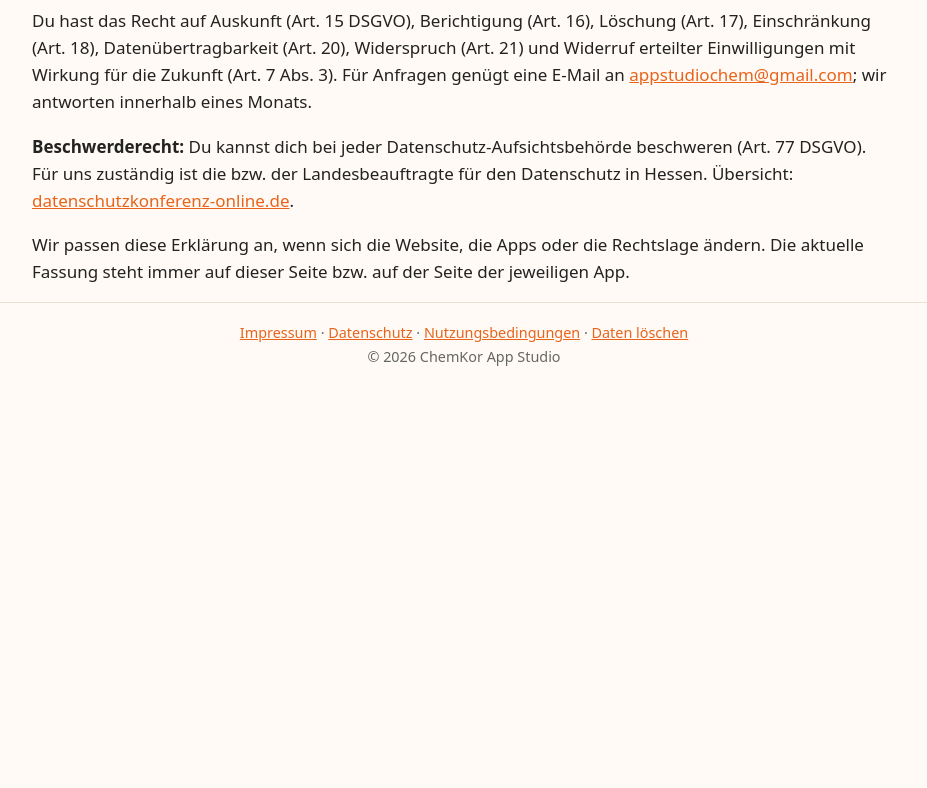
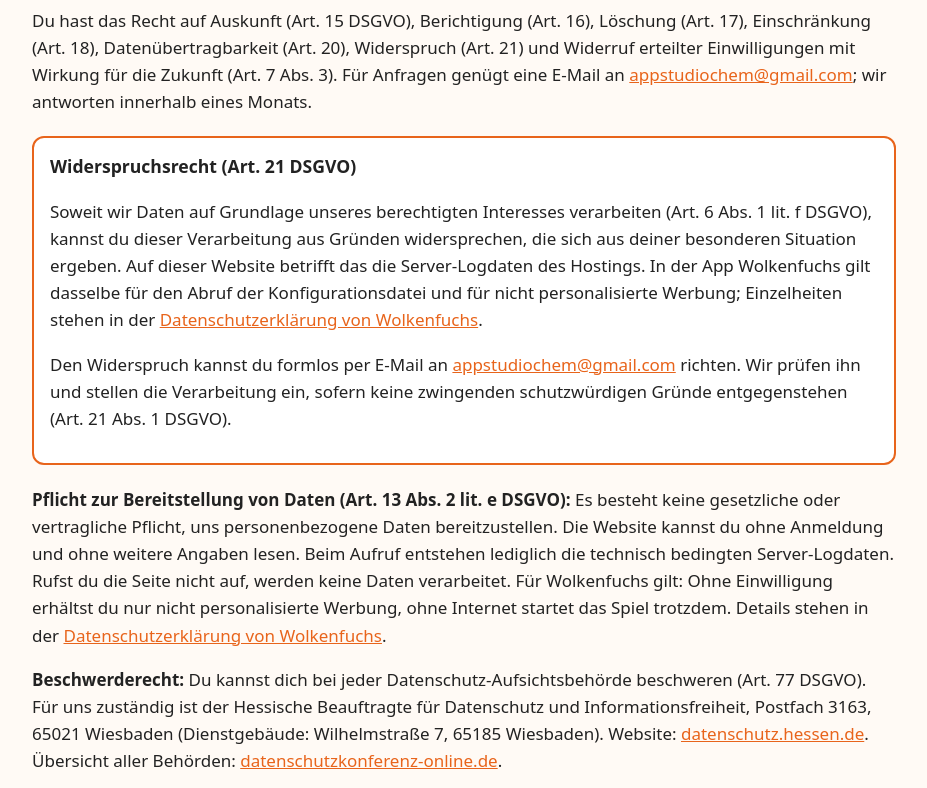
Before and after one commit to appstudiochem/appstudiochem.github.io, a plain HTML site: page datenschutz.html in a window 1280 px wide. Shown: the part 1400-2188 px from the top of the page, without its empty margins (176-1103 px from the left). Before the commit the page ends 1798 px from the top, so only its background shows below. Drawn offline with Linux system fonts and the light colour scheme.

Commit message:
Datenschutz: Aufsichtsbehörde, Widerspruch und Pflichtangabe ergänzt
Die Seiten nennen den Hessischen Beauftragten mit aktueller Anschrift, heben das Widerspruchsrecht nach Art. 21 DSGVO hervor und erklären, dass keine Pflicht zur Datenbereitstellung besteht.

```diff
--- a/datenschutz.html
+++ b/datenschutz.html
@@ -21,7 +21,7 @@
 
 <h1>Datenschutzerklärung</h1>
 <p class="muted">Stand: 19. November 2026. Hier findest du die Hinweise zu dieser Website. Die vollständige Datenschutzerklärung der App Wolkenfuchs steht auf einer eigenen Seite.</p>
-<nav class="toc"><a href="#verantwortlicher">Verantwortlicher</a> · <a href="#website">Website</a> · <a href="#apps">Apps</a> · <a href="#rechte">Deine Rechte</a></nav>
+<nav class="toc"><a href="#verantwortlicher">Verantwortlicher</a> · <a href="#website">Website</a> · <a href="#apps">Apps</a> · <a href="#rechte">Deine Rechte</a> · <a href="#widerspruch">Widerspruch</a></nav>
 
 <h2 id="verantwortlicher">1. Verantwortlicher</h2>
 <p><strong>ChemKor Gesellschaft für Korrosionsschutz, Chemie und Hygiene mbH &amp; Co. KG</strong><br>vertreten durch die persönlich haftende Gesellschafterin ChemKor-Verwaltungs GmbH (Sitz Rosbach v. d. Höhe, Amtsgericht Friedberg, HRB 10903), diese vertreten durch den Geschäftsführer Constantin Pätzold<br>Registergericht: Amtsgericht Offenbach am Main, HRA 43143<br>Seligenstädter Str. 107<br>63073 Offenbach am Main<br>Deutschland</p>
@@ -39,8 +39,13 @@
 
 <h2 id="rechte">4. Deine Rechte</h2>
 <p>Du hast das Recht auf Auskunft (Art. 15 DSGVO), Berichtigung (Art. 16), Löschung (Art. 17), Einschränkung (Art. 18), Datenübertragbarkeit (Art. 20), Widerspruch (Art. 21) und Widerruf erteilter Einwilligungen mit Wirkung für die Zukunft (Art. 7 Abs. 3). Für Anfragen genügt eine E-Mail an <a href="mailto:appstudiochem@gmail.com">appstudiochem@gmail.com</a>; wir antworten innerhalb eines Monats.</p>
-<p><strong>Beschwerderecht:</strong> Du kannst dich bei jeder Datenschutz-Aufsichtsbehörde beschweren (Art. 77 DSGVO). Für uns zuständig ist die bzw. der Landesbeauftragte für den Datenschutz in Hessen. Übersicht: <a href="https://www.datenschutzkonferenz-online.de/datenschutzaufsichtsbehoerden.html">datenschutzkonferenz-online.de</a>.</p>
-<p>Wir passen diese Erklärung an, wenn sich die Website, die Apps oder die Rechtslage ändern. Die aktuelle Fassung steht immer auf dieser Seite bzw. auf der Seite der jeweiligen App.</p>
+<div class="legal-box">
+<h3 id="widerspruch">Widerspruchsrecht (Art. 21 DSGVO)</h3>
+<p>Soweit wir Daten auf Grundlage unseres berechtigten Interesses verarbeiten (Art. 6 Abs. 1 lit. f DSGVO), kannst du dieser Verarbeitung aus Gründen widersprechen, die sich aus deiner besonderen Situation ergeben. Auf dieser Website betrifft das die Server-Logdaten des Hostings. In der App Wolkenfuchs gilt dasselbe für den Abruf der Konfigurationsdatei und für nicht personalisierte Werbung; Einzelheiten stehen in der <a href="datenschutz-wolkenfuchs/">Datenschutzerklärung von Wolkenfuchs</a>.</p>
+<p>Den Widerspruch kannst du formlos per E-Mail an <a href="mailto:appstudiochem@gmail.com">appstudiochem@gmail.com</a> richten. Wir prüfen ihn und stellen die Verarbeitung ein, sofern keine zwingenden schutzwürdigen Gründe entgegenstehen (Art. 21 Abs. 1 DSGVO).</p>
+</div>
+<p><strong>Pflicht zur Bereitstellung von Daten (Art. 13 Abs. 2 lit. e DSGVO):</strong> Es besteht keine gesetzliche oder vertragliche Pflicht, uns personenbezogene Daten bereitzustellen. Die Website kannst du ohne Anmeldung und ohne weitere Angaben lesen. Beim Aufruf entstehen lediglich die technisch bedingten Server-Logdaten. Rufst du die Seite nicht auf, werden keine Daten verarbeitet. Für Wolkenfuchs gilt: Ohne Einwilligung erhältst du nur nicht personalisierte Werbung, ohne Internet startet das Spiel trotzdem. Details stehen in der <a href="datenschutz-wolkenfuchs/">Datenschutzerklärung von Wolkenfuchs</a>.</p>
+<p><strong>Beschwerderecht:</strong> Du kannst dich bei jeder Datenschutz-Aufsichtsbehörde beschweren (Art. 77 DSGVO). Für uns zuständig ist der Hessische Beauftragte für Datenschutz und Informationsfreiheit, Postfach 3163, 65021 Wiesbaden (Dienstgebäude: Wilhelmstraße 7, 65185 Wiesbaden). Website: <a href="https://datenschutz.hessen.de">datenschutz.hessen.de</a>. Übersicht aller Behörden: <a href="https://www.datenschutzkonferenz-online.de/datenschutzaufsichtsbehoerden.html">datenschutzkonferenz-online.de</a>.</p><p>Wir passen diese Erklärung an, wenn sich die Website, die Apps oder die Rechtslage ändern. Die aktuelle Fassung steht immer auf dieser Seite bzw. auf der Seite der jeweiligen App.</p>
 
 </main>
 <footer><div class="wrap"><a href="impressum.html">Impressum</a> · <a href="datenschutz.html">Datenschutz</a> · <a href="nutzung.html">Nutzungsbedingungen</a> · <a href="loeschung.html">Daten löschen</a><br>© 2026 ChemKor App Studio</div></footer>
--- a/style.css
+++ b/style.css
@@ -31,6 +31,7 @@ a.tile:hover{border-color:var(--acc)}
 .toc{background:#fff;border:1px solid var(--line);border-radius:10px;padding:10px 14px;font-size:.95rem}
 code{background:#f1ebe5;padding:1px 5px;border-radius:4px;font-size:.9em}
 footer{border-top:1px solid var(--line);padding:18px 0 30px;font-size:.9rem;color:var(--muted);text-align:center}
+.legal-box{background:var(--card);border:2px solid var(--acc);border-radius:12px;padding:14px 16px;margin:1.2em 0}.legal-box h2,.legal-box h3{margin-top:0}
 @media (prefers-color-scheme:dark){:root{--bg:#1b1917;--fg:#eee;--muted:#aaa;--card:#24211e;--line:#3a3530}.top,.toc,.btn.alt{background:#24211e}nav a,.brand{color:var(--fg)}code{background:#333}.ph{background:#333}}
 
 .badge{display:inline-block;margin-top:6px;padding:2px 8px;border-radius:999px;background:#fff1e6;color:#c2410c;border:1px solid #fdba74;font-size:.75rem;font-weight:600}
```
Also changed, not shown: datenschutz-wolkenfuchs/index.html (+8 -3 lines).
